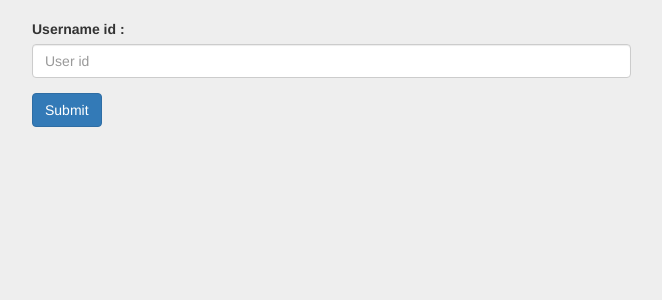
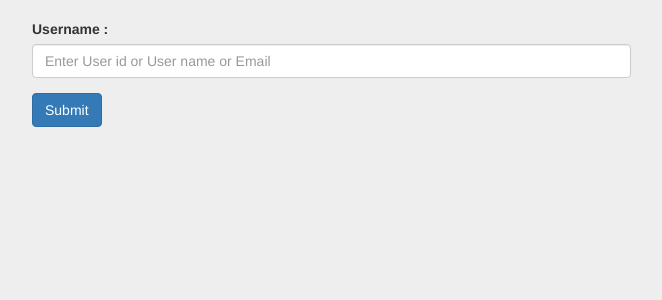
Before and after one commit to chaiyootcass/ProjectD, a PHP site: page /bus_ticketing_system/admin/user.php in a window 1280 px wide. Shown: the part 51-351 px from the top of the page, without its empty margins (323-985 px from the left). Run offline with PHP 8.4, Linux system fonts and the light colour scheme; some libraries are stand-ins or nearby versions.

Commit message:
fix admin user

```diff
--- a/admin/user.php
+++ b/admin/user.php
@@ -12,17 +12,17 @@ include 'includes/nav_bar.php';
 
 <form name="form1" style="padding-left: 25%;" action="user.php" method="POST" onsubmit="return required()">
     <div class="form-group">
-        <label >Username id :</label>
+        <label >Username :</label>
         <br>
-        <input type="text" class="form-control " name="username" style=" width: 70%;" id="username" placeholder="User id" >
+        <input type="text" class="form-control" name="username" style="width: 70%;" id="username" placeholder="Enter User id or User name or Email" >
     </div>
     <button type="submit" name="submit" class="btn btn-primary">Submit</button>
 </form>
 <?php
 include 'includes/conn.php';
-if (isset($_POST['submit'])) {
-    $id = $_POST['username'];
-    $query = "SELECT * FROM user WHERE user_name=$id OR user_id=$id OR email_id=$id";
+if (isset($_POST["submit"])) {
+    $id = $_POST["username"];
+    $query = "SELECT * FROM user WHERE email_id='$id' OR user_name='$id' OR user_id='$id'";
     $res = mysqli_query($connection, $query);
     if (!$res || mysqli_num_rows($res) == 0) {
         echo "<h1 style=\"color:red;\" >No result found</h1>";
```
